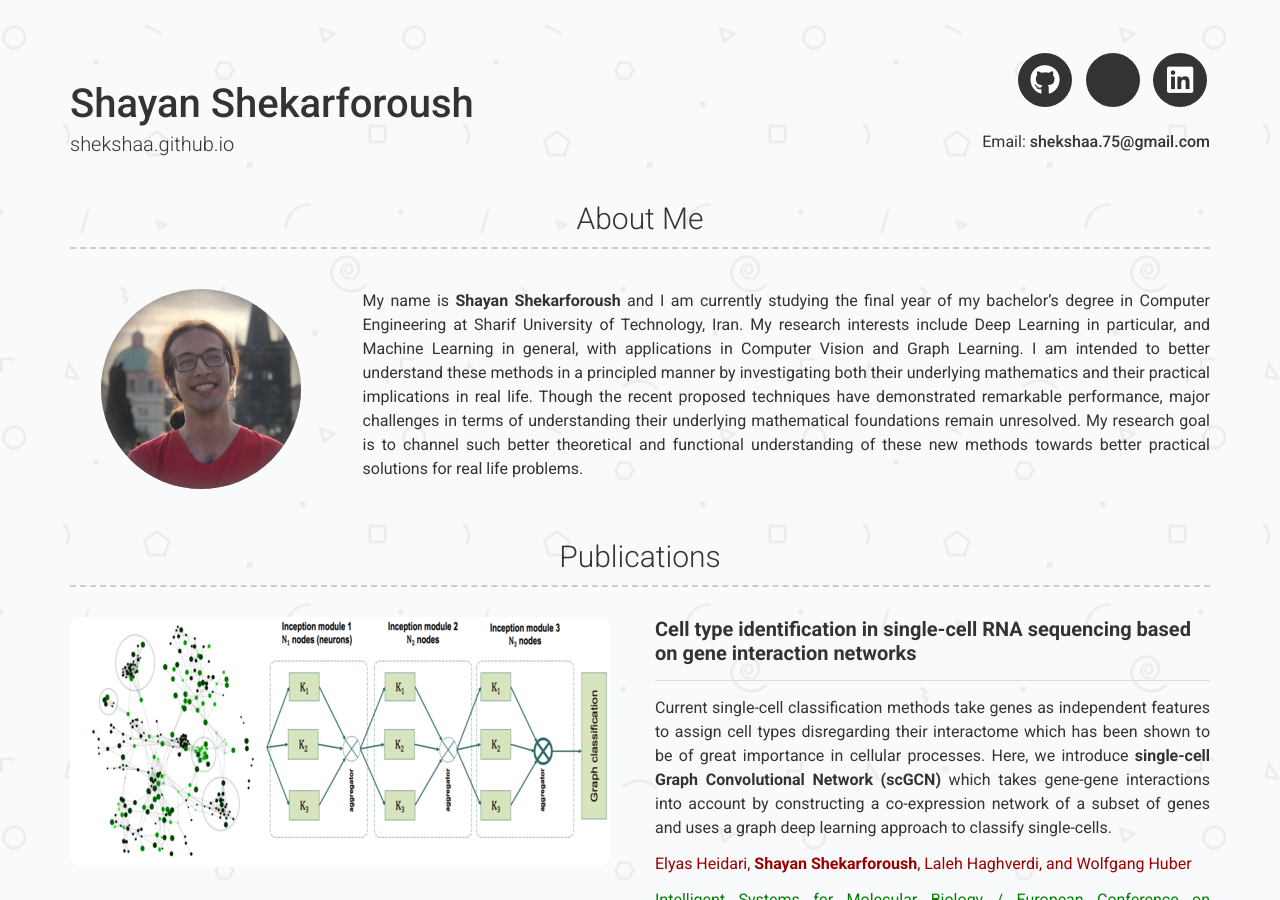
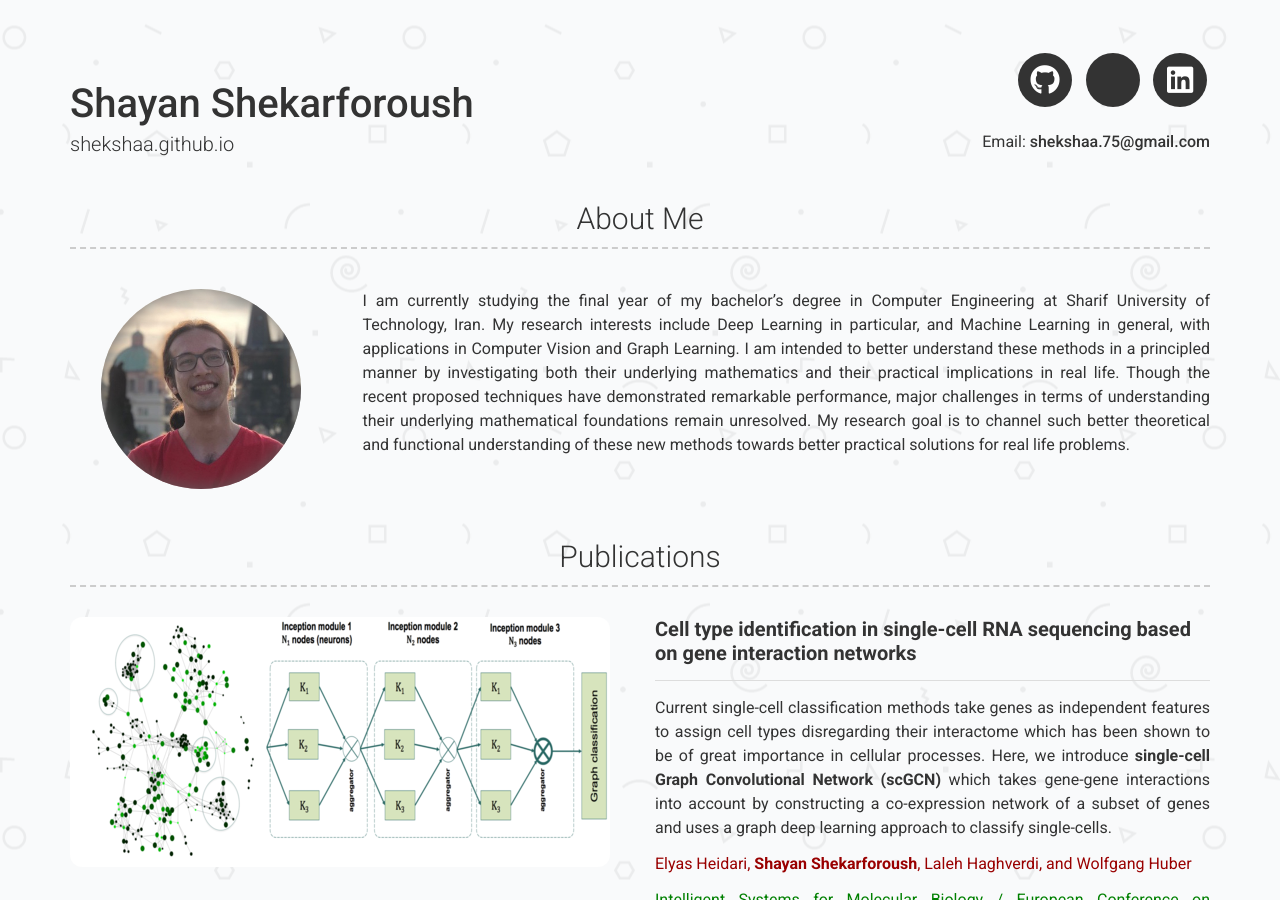
Before and after one commit to shekshaa/shekshaa.github.io, a Jekyll site: the page built from index.md, in a window 1280 px wide and 900 px high. Built offline with Jekyll 4.4.1, drawn with Linux system fonts in a browser that asks for light colours; a style sheet for code colours, icons or effects is not loaded.

Commit message:
Update _config.yml

```diff
--- a/_config.yml
+++ b/_config.yml
@@ -26,7 +26,7 @@ linkedin_username: shayan-shekarforoush-597508136
 # about_title: About Me
 about_profile_image: images/pf.jpg
 about_content: | # this will include new lines to allow paragraphs
-  My name is **Shayan Shekarforoush** and I am currently studying the final year of my bachelor’s degree in Computer Engineering at Sharif University of Technology, Iran.
+  I am currently studying the final year of my bachelor’s degree in Computer Engineering at Sharif University of Technology, Iran.
   My research interests include Deep Learning in particular, and Machine Learning in general, with applications in Computer Vision and Graph Learning.
   I am intended to better understand these methods in a principled manner by investigating
   both their underlying mathematics and their practical implications in real life.
```
